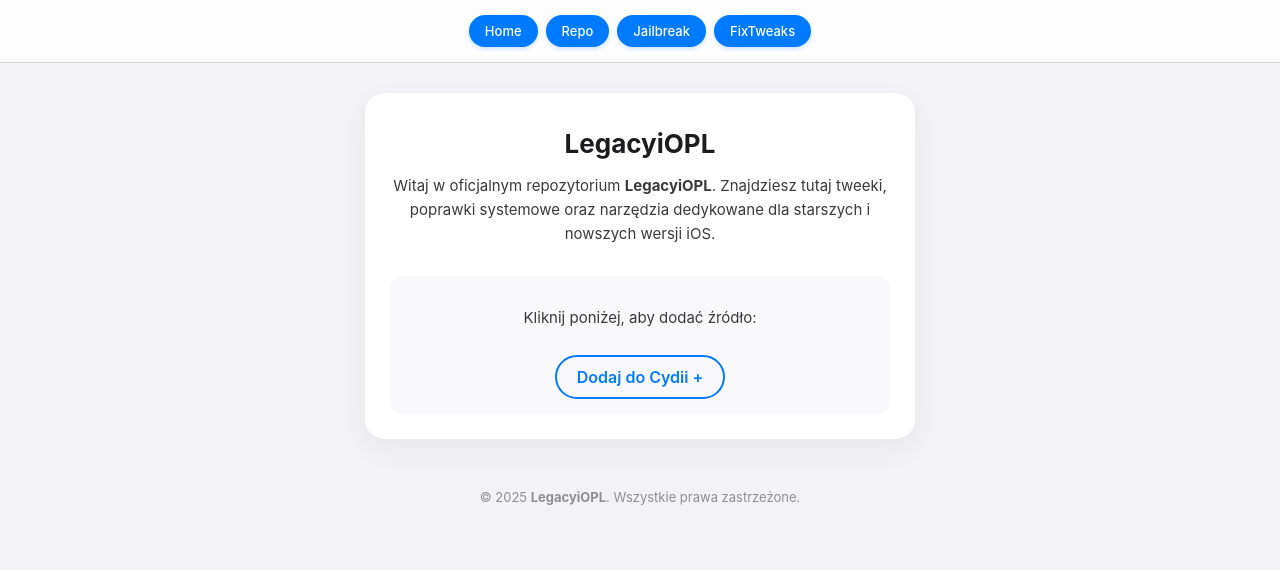
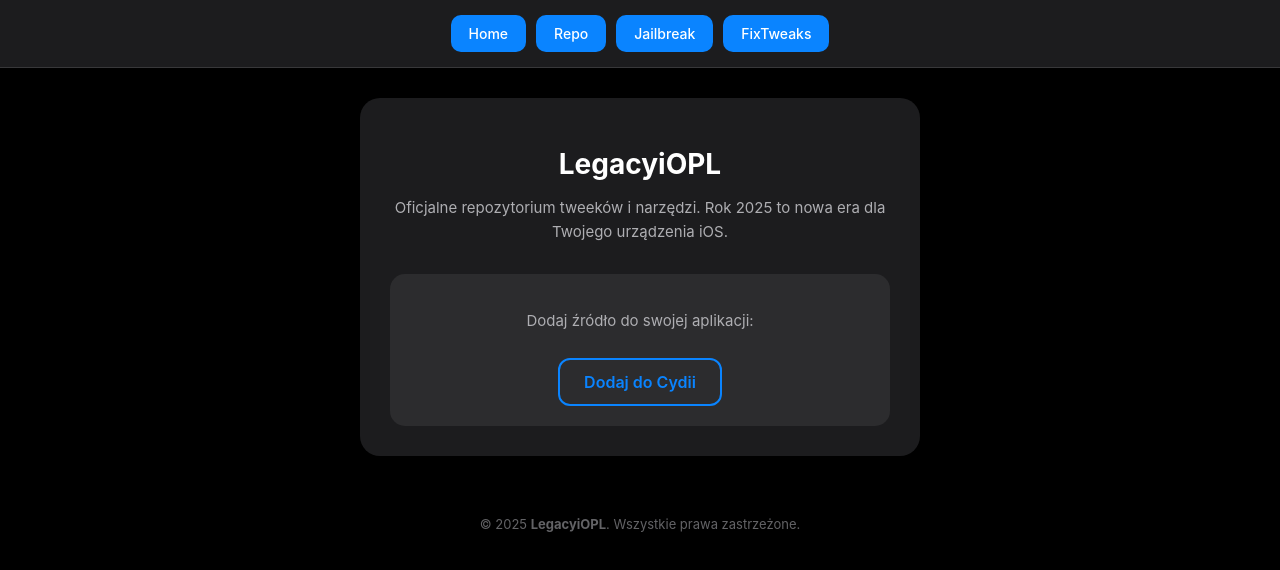
Before and after one commit to FrankoTheFranko/iOLegacyPL, a plain HTML site: page Home/index.html in a window 1280 px wide. Drawn offline with Linux system fonts and the light colour scheme.

Commit message:
Revamp index.html for dark theme and UI updates
Updated styles for dark theme and modernized UI elements.

```diff
--- a/Home/index.html
+++ b/Home/index.html
@@ -5,23 +5,21 @@
     <meta name="viewport" content="width=device-width, initial-scale=1.0">
     <title>LegacyiOPL Repo</title>
     <style>
-        /* Główne style systemowe iOS */
+        /* Ciemny motyw - nowoczesny wygląd */
         body {
             font-family: -apple-system, BlinkMacSystemFont, "Segoe UI", Roboto, Helvetica, Arial, sans-serif;
-            background-color: #f2f2f7;
+            background-color: #000000; /* Głęboka czerń */
             margin: 0;
             padding: 0;
-            color: #1c1c1e;
+            color: #ffffff;
         }
 
-        /* Nawigacja na górze */
+        /* Pasek nawigacji - czarny z lekkim prześwitem */
         header {
-            background-color: rgba(255, 255, 255, 0.8);
-            backdrop-filter: blur(10px);
-            -webkit-backdrop-filter: blur(10px);
+            background-color: #1c1c1e;
             padding: 15px 0;
             text-align: center;
-            border-bottom: 1px solid #d1d1d6;
+            border-bottom: 1px solid #38383a;
             position: sticky;
             top: 0;
             z-index: 1000;
@@ -30,94 +28,72 @@
         nav {
             display: flex;
             justify-content: center;
-            gap: 8px;
+            gap: 10px;
             flex-wrap: wrap;
             padding: 0 10px;
         }
 
+        /* Przyciski - modern blue, bez animacji */
         .nav-button {
-            background-color: #007aff;
+            background-color: #0a84ff; /* Modern iOS Blue */
             color: white;
             text-decoration: none;
-            padding: 8px 16px;
-            border-radius: 18px;
+            padding: 10px 18px;
+            border-radius: 10px;
             font-weight: 500;
-            font-size: 13px;
-            transition: all 0.2s ease;
+            font-size: 14px;
             border: none;
-            box-shadow: 0 2px 4px rgba(0, 122, 255, 0.2);
+            display: inline-block;
         }
 
-        .nav-button:hover {
-            background-color: #0056b3;
-            box-shadow: 0 4px 8px rgba(0, 122, 255, 0.3);
-        }
-
-        .nav-button:active {
-            transform: scale(0.95);
-        }
-
-        /* Kontener główny */
+        /* Kontener główny - ciemny szary */
         .container {
             max-width: 500px;
             margin: 30px auto;
-            padding: 25px;
-            background-color: white;
+            padding: 30px;
+            background-color: #1c1c1e;
             border-radius: 20px;
-            box-shadow: 0 10px 30px rgba(0,0,0,0.05);
             text-align: center;
-        }
-
-        .repo-icon {
-            width: 80px;
-            height: 80px;
-            border-radius: 18px;
-            margin-bottom: 15px;
-            box-shadow: 0 4px 10px rgba(0,0,0,0.1);
+            box-shadow: 0 4px 15px rgba(0,0,0,0.5);
         }
 
         h1 {
-            font-size: 26px;
-            margin: 10px 0;
-            font-weight: 700;
+            font-size: 28px;
+            margin-bottom: 10px;
+            color: #ffffff;
         }
 
         p {
             line-height: 1.6;
-            color: #3a3a3c;
+            color: #aeaeb2; /* Jasnoszary tekst */
             font-size: 15px;
         }
 
-        /* Sekcja przycisku dodawania repo */
+        /* Sekcja dodawania repo */
         .add-repo-box {
             margin-top: 30px;
-            padding: 15px;
-            background-color: #f9f9fb;
-            border-radius: 12px;
+            padding: 20px;
+            background-color: #2c2c2e;
+            border-radius: 15px;
         }
 
         .cydia-link {
-            color: #007aff;
+            color: #0a84ff;
             font-weight: 600;
             text-decoration: none;
             display: inline-block;
-            padding: 10px 20px;
-            border: 2px solid #007aff;
-            border-radius: 25px;
+            padding: 12px 24px;
+            border: 2px solid #0a84ff;
+            border-radius: 12px;
             margin-top: 10px;
-        }
-
-        .cydia-link:hover {
-            background-color: #007aff;
-            color: white;
         }
 
         /* Stopka */
         .footer {
             text-align: center;
             font-size: 13px;
-            color: #8e8e93;
-            margin: 50px 0 30px 0;
+            color: #636366;
+            margin: 60px 0 40px 0;
         }
     </style>
 </head>
@@ -134,12 +110,12 @@
 
 <div class="container">
     <h1>LegacyiOPL</h1>
-    <p>Witaj w oficjalnym repozytorium <b>LegacyiOPL</b>. Znajdziesz tutaj tweeki, poprawki systemowe oraz narzędzia dedykowane dla starszych i nowszych wersji iOS.</p>
+    <p>Oficjalne repozytorium tweeków i narzędzi. Rok 2025 to nowa era dla Twojego urządzenia iOS.</p>
 
     <div class="add-repo-box">
-        <p>Kliknij poniżej, aby dodać źródło:</p>
+        <p>Dodaj źródło do swojej aplikacji:</p>
         <a href="cydia://url/https://cydia.saurik.com/api/share#?source=https://legacyiopl.github.io" class="cydia-link">
-            Dodaj do Cydii +
+            Dodaj do Cydii
         </a>
     </div>
 </div>
```
